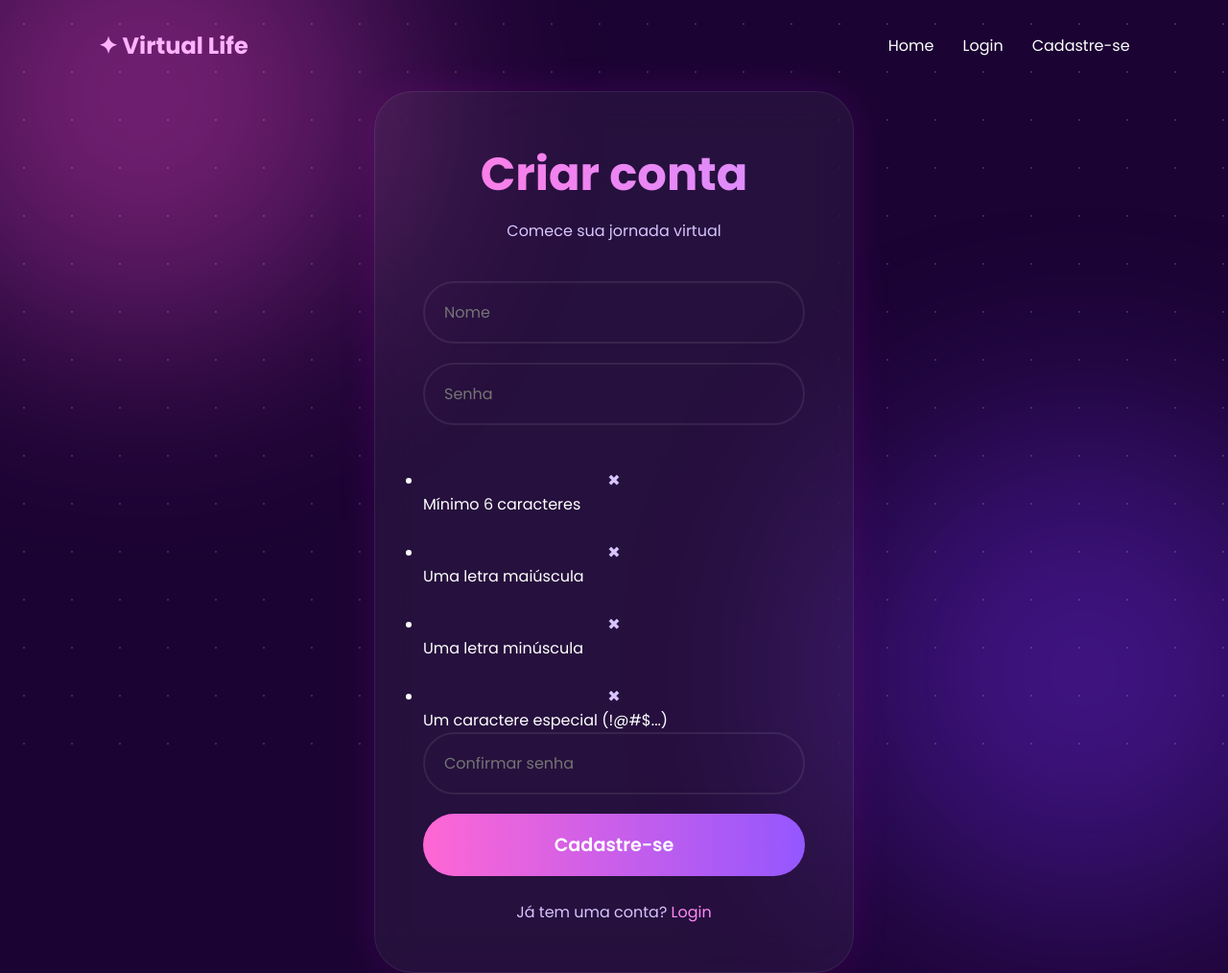
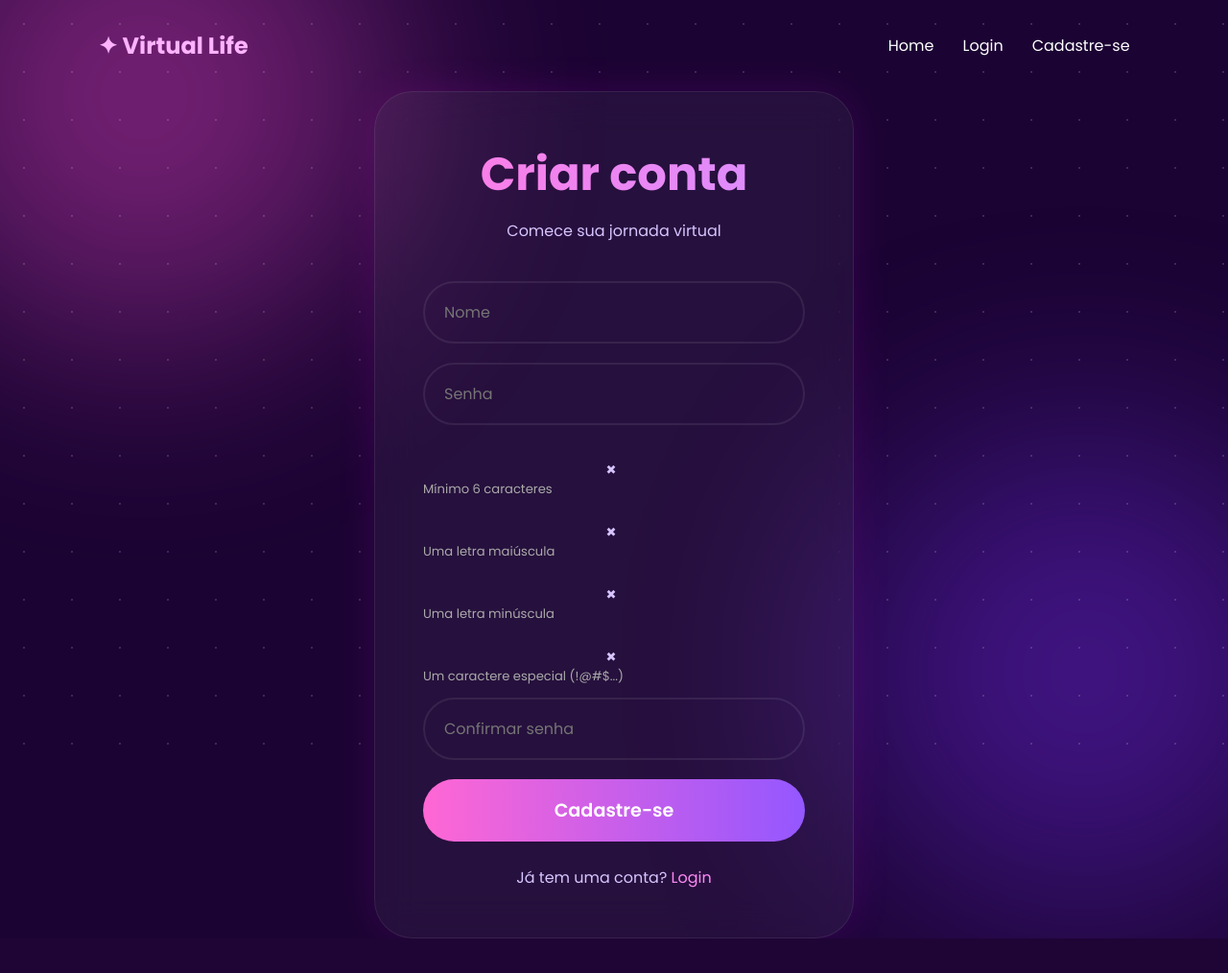
Before and after one commit to blysfattz/provisorio, a Flask app: page /registrar in a window 1280 px wide. Shown: the whole page at 96% size. After the commit the page ends 978 px from the top, so only its background shows below. Run offline with Flask 3, Linux system fonts and the light colour scheme.

Commit message:
Update styles.css

```diff
--- a/static/styles.css
+++ b/static/styles.css
@@ -458,3 +458,20 @@ body{
     font-size: 0.82rem;
     margin: -6px 0 8px 0;
 }
+
+.requisitos {
+    list-style: none;
+    padding: 0;
+    margin: -8px 0 12px 0;
+    font-size: 0.82rem;
+}
+
+.requisitos li {
+    color: #aaa;
+    margin-bottom: 3px;
+    transition: color 0.3s;
+}
+
+.requisitos .icone {
+    margin-right: 6px;
+}
```
